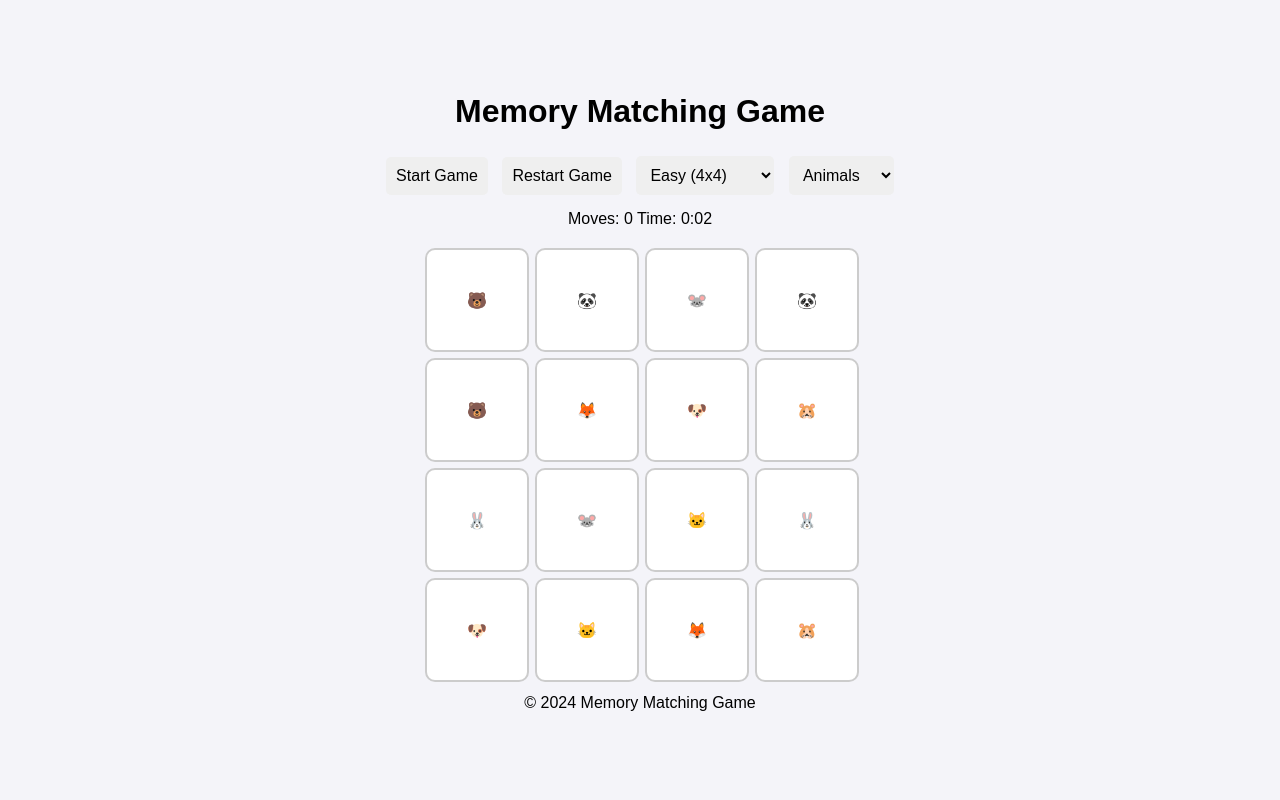
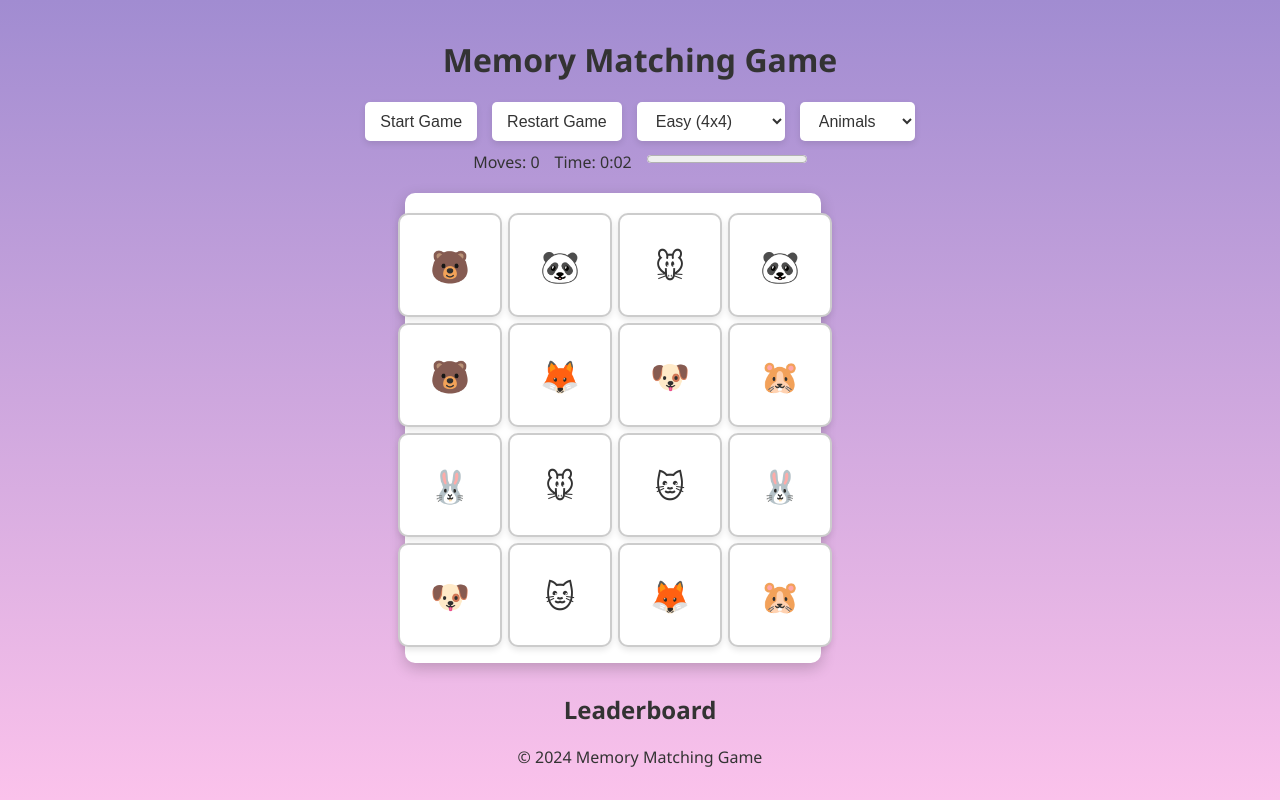
Before and after one commit to Jamal-Aldeen/Client-Side-Technologies, a plain HTML site: page game ex/index.html in a window 1280 px wide. Both pictures are taken after a click on the button "Start Game". Drawn offline with Linux system fonts and the light colour scheme.

Commit message:
update all

```diff
--- a/game ex/css/style.css
+++ b/game ex/css/style.css
@@ -1,38 +1,56 @@
 /* Reset and Base Styles */
 body {
   margin: 0;
-    font-family: Arial, sans-serif;
-    background: #f4f4f9;
+  font-family: 'Segoe UI', Tahoma, Geneva, Verdana, sans-serif;
+  background: linear-gradient(to bottom, #a18cd1, #fbc2eb);
+  color: #333;
   display: flex;
   flex-direction: column;
   align-items: center;
   justify-content: center;
-    height: 100vh;
+  min-height: 100vh;
   overflow: hidden;
 }
 
-  header {
+header, footer {
   text-align: center;
-    margin-bottom: 20px;
+  width: 100%;
+  padding: 10px;
 }
 
-  .controls {
+.controls, .stats {
+  display: flex;
+  justify-content: center;
+  gap: 15px;
   margin: 10px 0;
 }
 
 button, select {
-    margin: 5px;
-    padding: 10px;
+  padding: 10px 15px;
   font-size: 16px;
   border: none;
   border-radius: 5px;
   cursor: pointer;
+  background: #fff;
+  color: #333;
+  box-shadow: 0 3px 6px rgba(0, 0, 0, 0.1);
+  transition: all 0.3s ease;
+}
+
+button:hover {
+  background: #333;
+  color: #fff;
 }
 
 .game-board {
   display: grid;
   gap: 10px;
   justify-content: center;
+  padding: 20px;
+  background: #fff;
+  box-shadow: 0 5px 15px rgba(0, 0, 0, 0.2);
+  border-radius: 10px;
+  max-width: 80%;
 }
 
 .card {
@@ -67,11 +85,14 @@ body {
   display: flex;
   align-items: center;
   justify-content: center;
+  font-size: 2em;
+  font-weight: bold;
   border: 2px solid #ccc;
+  box-shadow: 0 3px 6px rgba(0, 0, 0, 0.1);
 }
 
 .card-back {
-    background: #00bcd4;
+  background: linear-gradient(45deg, #f6d365, #fda085);
   transform: rotateY(180deg);
 }
 
--- a/game ex/index.html
+++ b/game ex/index.html
@@ -26,12 +26,15 @@
     <div class="stats">
       <span id="move-counter">Moves: 0</span>
       <span id="timer">Time: 0:00</span>
+      <progress id="progress-bar" max="100" value="0"></progress>
     </div>
   </header>
   <main>
     <div class="game-board"></div>
   </main>
   <footer>
+    <h2>Leaderboard</h2>
+    <ul id="leaderboard"></ul>
     <p>&copy; 2024 Memory Matching Game</p>
   </footer>
   <script src="js/script.js"></script>
--- a/game ex/js/script.js
+++ b/game ex/js/script.js
@@ -4,6 +4,7 @@ document.addEventListener('DOMContentLoaded', () => {
   const restartButton = document.getElementById('restart-game');
   const moveCounter = document.getElementById('move-counter');
   const timerDisplay = document.getElementById('timer');
+  const progressBar = document.getElementById('progress-bar');
   const difficultySelect = document.getElementById('difficulty');
   const themeSelect = document.getElementById('theme');
 
@@ -21,25 +22,30 @@ document.addEventListener('DOMContentLoaded', () => {
   };
 
   function startGame() {
+    resetGame();
     const difficulty = difficultySelect.value;
     const theme = themeSelect.value;
     const gridSize = parseInt(difficulty.split('x')[0]);
     const totalCards = gridSize * gridSize;
 
+    cards = generateCards(totalCards, themes[theme]);
+    shuffleArray(cards);
+
+    gameBoard.style.gridTemplateColumns = `repeat(${gridSize}, 1fr)`;
+    renderBoard(cards);
+    startTimer();
+  }
+
+  function resetGame() {
+    clearInterval(timer);
     moves = 0;
     elapsedTime = 0;
     matches = 0;
     flippedCards = [];
-      clearInterval(timer);
     moveCounter.textContent = 'Moves: 0';
     timerDisplay.textContent = 'Time: 0:00';
-
-      gameBoard.style.gridTemplateColumns = `repeat(${gridSize}, 1fr)`;
-      cards = generateCards(totalCards, themes[theme]);
-      shuffleArray(cards);
-
-      renderBoard(cards);
-      startTimer();
+    progressBar.value = 0;
+    gameBoard.innerHTML = '';
   }
 
   function generateCards(totalCards, themeIcons) {
@@ -58,19 +64,14 @@ document.addEventListener('DOMContentLoaded', () => {
   }
 
   function renderBoard(cards) {
-      gameBoard.innerHTML = '';
-      cards.forEach((icon, index) => {
+    cards.forEach(icon => {
       const card = document.createElement('div');
       card.classList.add('card');
-        card.dataset.icon = icon;
-
       card.innerHTML = `
         <div class="card-inner">
           <div class="card-front">${icon}</div>
           <div class="card-back"></div>
-          </div>
-        `;
-
+        </div>`;
       card.addEventListener('click', () => flipCard(card));
       gameBoard.appendChild(card);
     });
@@ -88,17 +89,18 @@ document.addEventListener('DOMContentLoaded', () => {
   }
 
   function checkMatch() {
-      moves++;
-      moveCounter.textContent = `Moves: ${moves}`;
+    const [card1, card2] = flippedCards;
+    const isMatch =
+      card1.querySelector('.card-front').textContent ===
+      card2.querySelector('.card-front').textContent;
 
-      const [card1, card2] = flippedCards;
-      if (card1.dataset.icon === card2.dataset.icon) {
+    if (isMatch) {
       matches++;
       flippedCards = [];
-
+      updateProgress();
       if (matches === cards.length / 2) {
         clearInterval(timer);
-          alert(`Game Over! You finished in ${moves} moves and ${elapsedTime} seconds.`);
+        alert(`Congratulations! You completed the game in ${elapsedTime} seconds with ${moves} moves.`);
       }
     } else {
       setTimeout(() => {
@@ -107,9 +109,19 @@ document.addEventListener('DOMContentLoaded', () => {
         flippedCards = [];
       }, 1000);
     }
+
+    moves++;
+    moveCounter.textContent = `Moves: ${moves}`;
+  }
+
+  function updateProgress() {
+    const totalPairs = cards.length / 2;
+    progressBar.value = (matches / totalPairs) * 100;
   }
 
   function startTimer() {
+    elapsedTime = 0;
+    timerDisplay.textContent = 'Time: 0:00';
     timer = setInterval(() => {
       elapsedTime++;
       const minutes = Math.floor(elapsedTime / 60);
```
Lines whose indentation alone changed are shown as unchanged.
